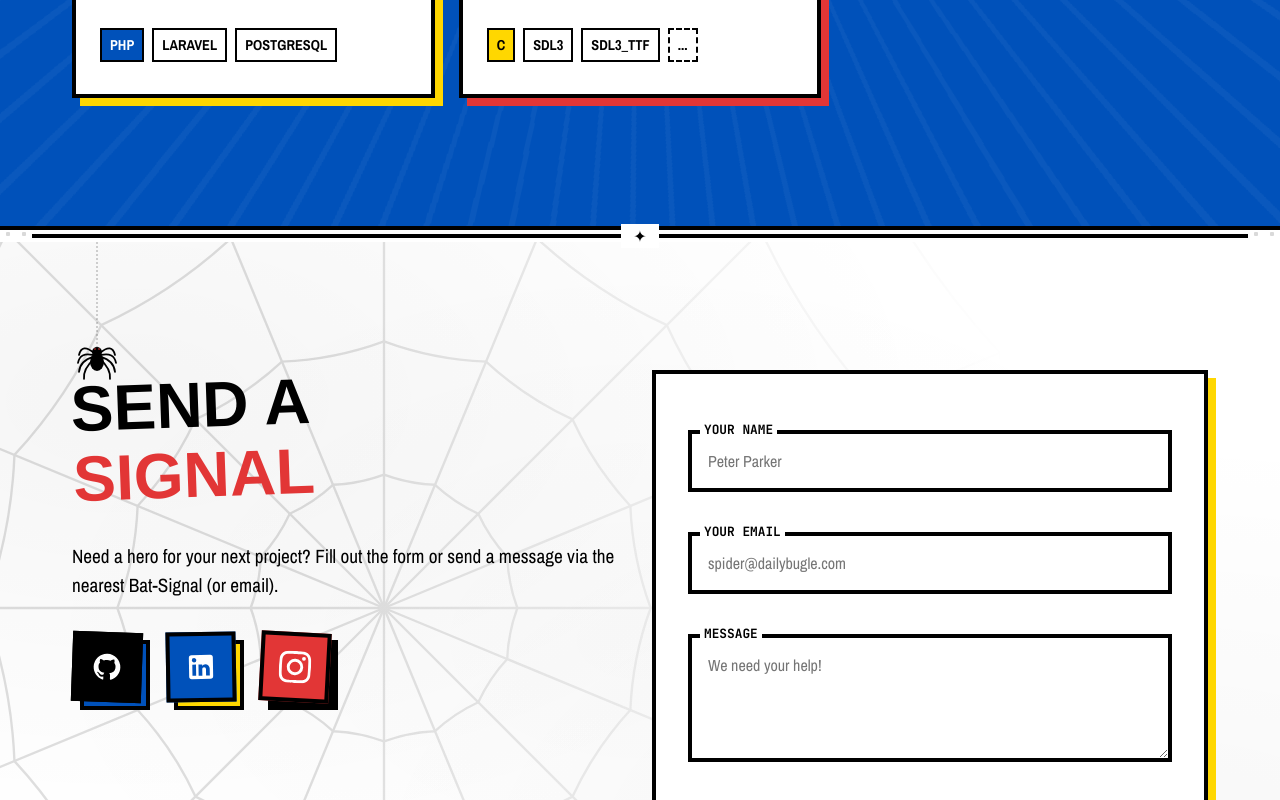
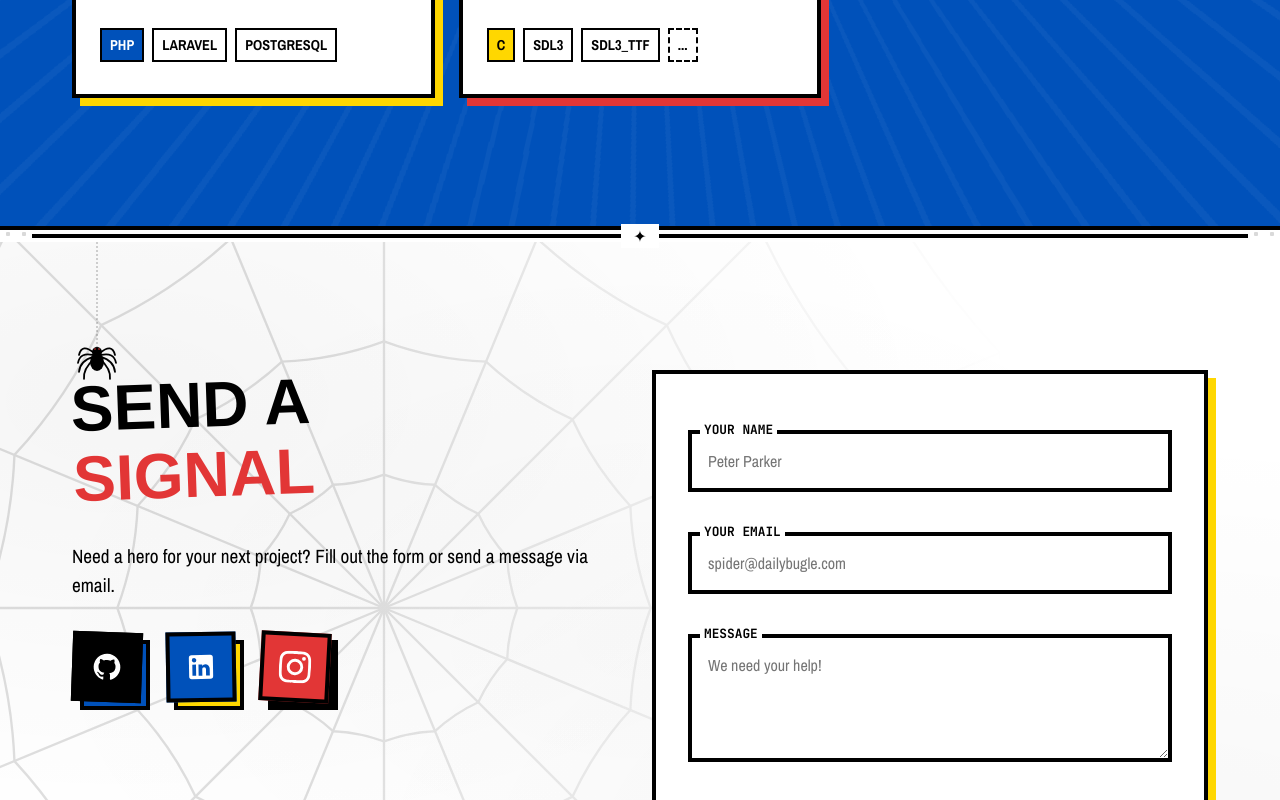
Before and after one commit to Saintfai/portfolio, a Next.js app: page / in a window 1280 px wide. Shown: the part 3198-3998 px from the top of the page. Built offline with nearby package versions, Linux system fonts and the light colour scheme; a web font is replaced by a local one.

Commit message:
Remove Bat-Signal text and show overflow

```diff
--- a/app/components/ContactSection.tsx
+++ b/app/components/ContactSection.tsx
@@ -72,7 +72,7 @@ export default function ContactSection() {
             Send a<br/><span className="contact-highlight">Signal</span>
           </h2>
           <p className="contact-description">
-            Need a hero for your next project? Fill out the form or send a message via the nearest Bat-Signal (or email).
+            Need a hero for your next project? Fill out the form or send a message via email.
           </p>
           <div className="contact-social-row">
             <div className="social-btn-wrapper">
--- a/app/globals.css
+++ b/app/globals.css
@@ -2099,7 +2099,7 @@ h1, h2, h3, h4, h5, h6 {
 }
 
 .conveyor-track {
-  overflow: hidden;
+  overflow: visible;
   width: 100%;
   position: relative;
   padding: 4px 0 8px 0; /* extra bottom padding so shadow offset is not clipped */
```
